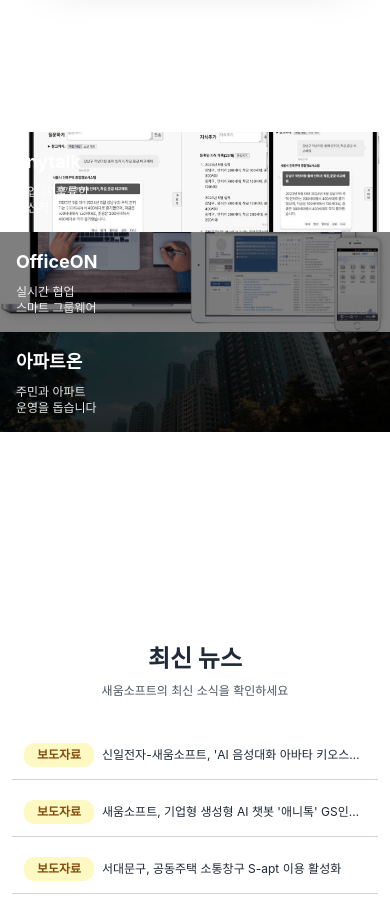
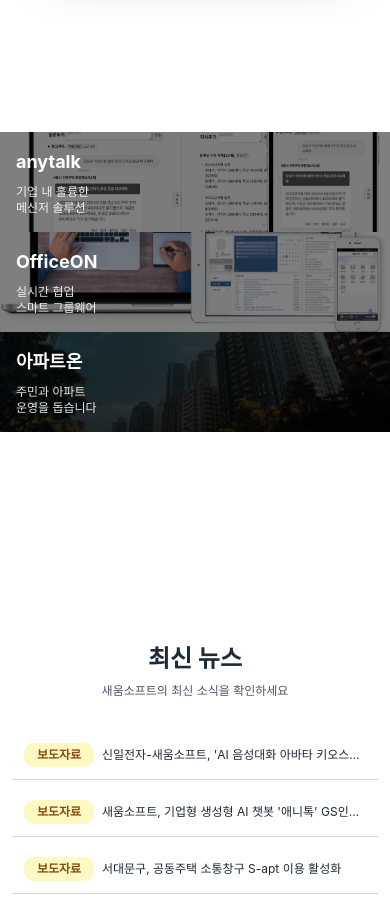
Before and after one commit to meanin9less/saewum_homepage, a React (Vite) app: page / in a window 390 px wide. Shown: the part 2400-3312 px from the top of the page. Built offline with nearby package versions, Linux system fonts and the light colour scheme.

Commit message:
fix : ui 2

```diff
--- a/src/components/pages/main/sections/SolutionsSection.tsx
+++ b/src/components/pages/main/sections/SolutionsSection.tsx
@@ -80,7 +80,7 @@
                 backgroundPosition: "center",
               }}
             >
-              <div className={`absolute inset-0 transition-all duration-500 ${hoveredIndex === index ? "bg-black/0" : "bg-black/50"}`}></div>
+              <div className={`absolute inset-0 transition-all duration-500 bg-black/50 ${hoveredIndex === index ? "md:bg-black/0" : ""}`}></div>
               <div className="relative z-10 w-full flex flex-col items-start justify-start md:items-start">
                 {/* <div className="hidden md:flex w-16 h-16 mb-4 bg-white/20 rounded-full flex items-center justify-center flex-shrink-0">
                   <span className="text-2xl">{solution.emoji}</span>
```
